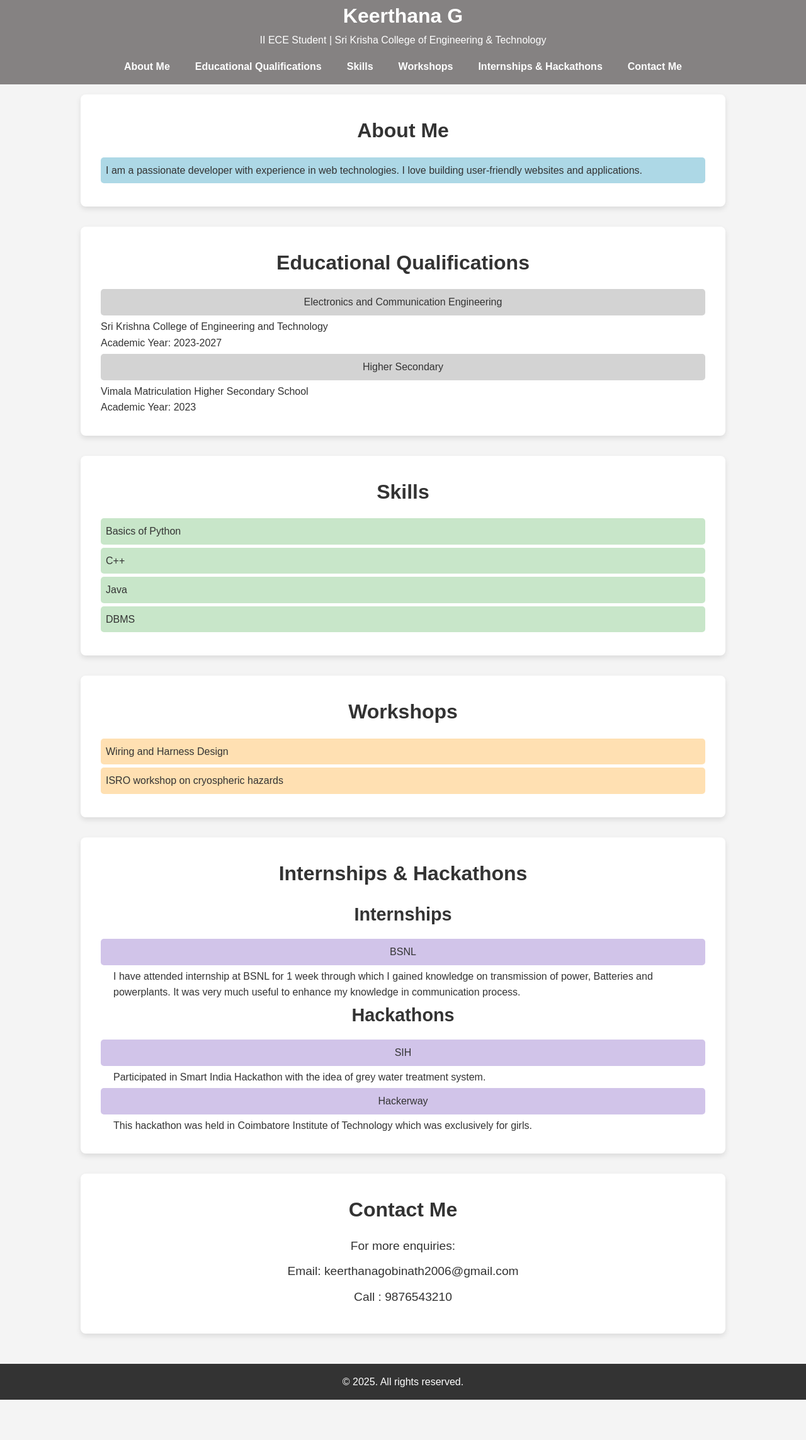
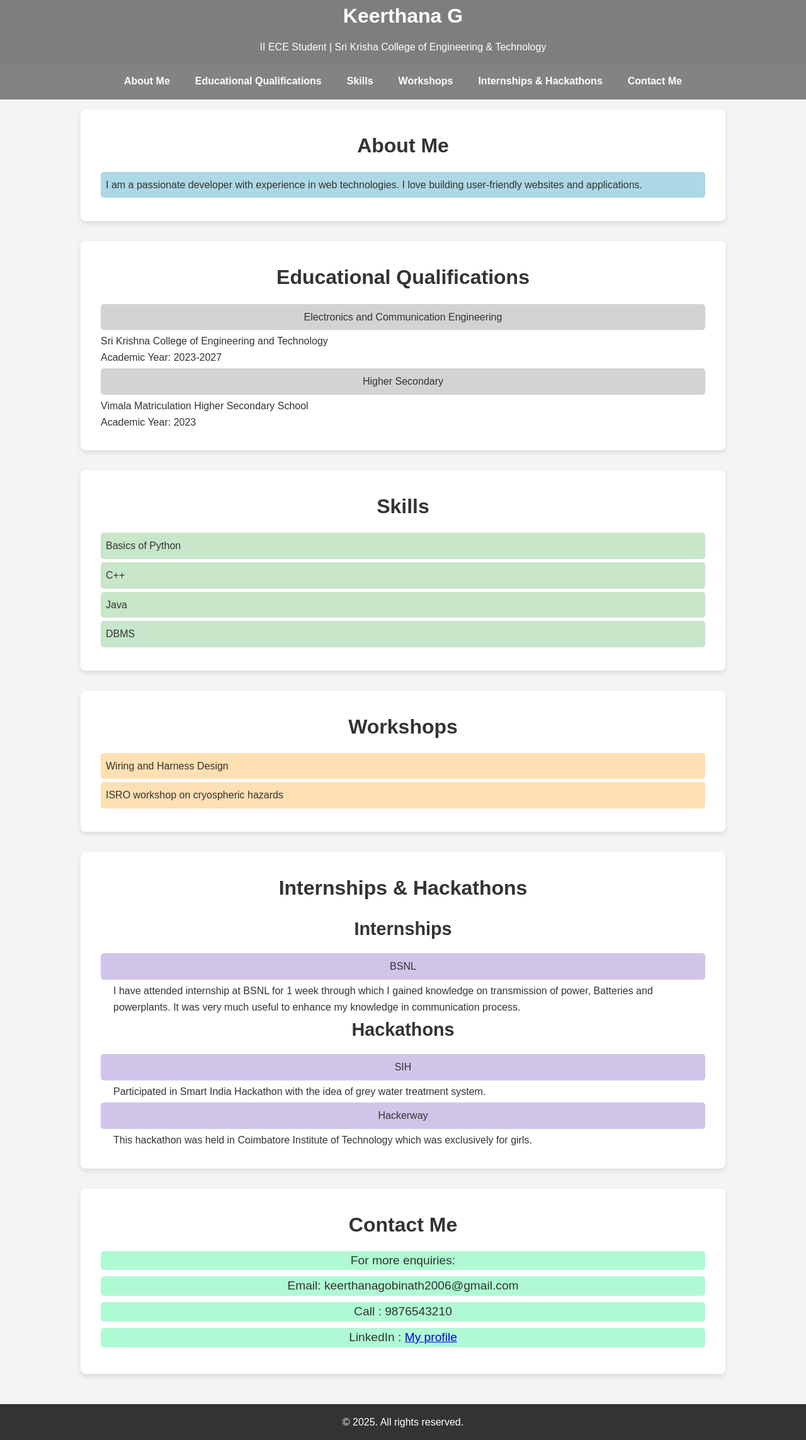
Before and after one commit to Keerthanagobinath/newportfolio, a plain HTML site: page index.html in a window 1280 px wide. Shown: the whole page at 63% size. Before the commit the page ends 2223 px from the top, so only its background shows below. Drawn offline with Linux system fonts and the light colour scheme.

Commit message:
portfolio done!

```diff
--- a/index.html
+++ b/index.html
@@ -102,6 +102,7 @@
             <p>For more enquiries:</p>
             <p>Email: keerthanagobinath2006@gmail.com</p>
             <p>Call : 9876543210</p>
+            <p>LinkedIn : <a href="https://www.linkedin.com/in/keerthana-g-1a51a62a1?utm_source=share&utm_campaign=share_via&utm_content=profile&utm_medium=android_app" target="_blank"> My profile</a></p>
         </div>
     </section>
 
--- a/port.css
+++ b/port.css
@@ -14,9 +14,10 @@ body {
     margin: auto;
 }
 header {
-    background-color: #858282;
+    background-color: #807d7d;
     text-align: center;
     color:white;
+    line-height: 50px;
 
 }
 nav {
@@ -114,6 +115,8 @@ section > .container {
     font-size: 1.2rem;
     margin: 10px 0;
     text-align: center;
+    background-color: rgb(175, 250, 212);
+    border-radius: 5px;
 }
 footer {
     background-color: #333;
```
Lines whose indentation alone changed are shown as unchanged.
